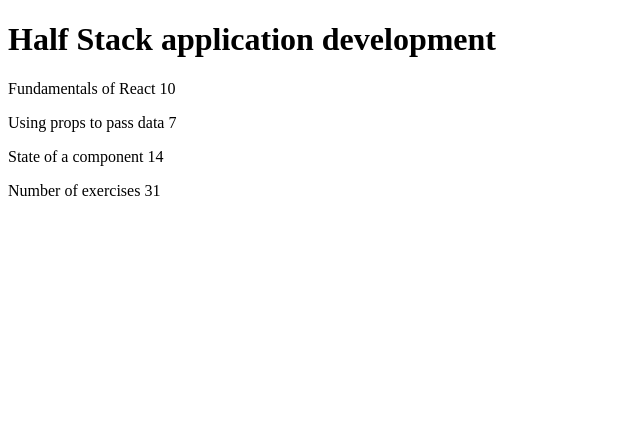
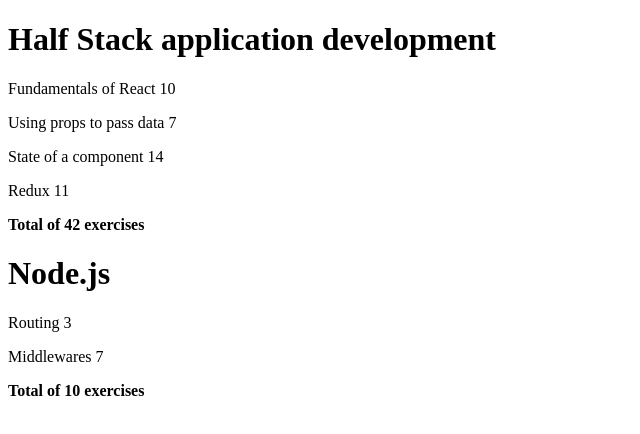
Before and after one commit to nawaf-dh/full-stack-open-exercises-solutions, a React (Vite) app in the folder part1/courseinfo/: page / in a window 1280 px wide. Shown: the top 434 px of the page, without its empty margins (0-640 px from the left). Built offline with nearby package versions, Linux system fonts and the light colour scheme.

Commit message:
Exercises (2.1 - 2.5) submission
Course information steps (6 - 10)

```diff
--- a/part1/courseinfo/src/App.jsx
+++ b/part1/courseinfo/src/App.jsx
@@ -1,59 +1,54 @@
+
+import Course from "./components/Course"
 const App = () => {
-  const course = {
+  const courses = [
+    {
       name: 'Half Stack application development',
+      id: 1,
       parts: [
         {
           name: 'Fundamentals of React',
-        exercises: 10
+          exercises: 10,
+          id: 1
         },
         {
           name: 'Using props to pass data',
-        exercises: 7
+          exercises: 7,
+          id: 2
         },
         {
           name: 'State of a component',
-        exercises: 14
+          exercises: 14,
+          id: 3
+        },
+        {
+          name: 'Redux',
+          exercises: 11,
+          id: 4
+        }
+      ]
+    },
+    {
+      name: 'Node.js',
+      id: 2,
+      parts: [
+        {
+          name: 'Routing',
+          exercises: 3,
+          id: 1
+        },
+        {
+          name: 'Middlewares',
+          exercises: 7,
+          id: 2
         }
       ]
     }
-
-  const Header = (props) => {
-    return <>
-      <h1>{props.name}</h1>
+  ]
+  return (
+    <>
+  {courses.map(course => <Course key={course.id} course={course} />)}
   </>
-  }
-  const Part = (props) => {
-    return <>
-      <p>
-        {props.part.name} {props.part.exercises}
-      </p>
-    </>
-  }
-
-  const Content = (props) => {
-
-    return <>
-      <Part part={props.parts[0]} />
-      <Part part={props.parts[1]} />
-      <Part part={props.parts[2]} />
-    </>
-  }
-  const Total = (props) => {
-    return <>
-      <p>
-       Number of exercises {props.parts[0].exercises + props.parts[1].exercises + props.parts[2].exercises}
-      </p>
-
-    </>
-  }
-
-  return (
-    <div>
-      <Header name={course.name} />
-      <Content
-      parts={course.parts} />
-      <Total parts={course.parts} />
-    </div>
   )
 }
 
--- /dev/null
+++ b/part1/courseinfo/src/components/Content.jsx
@@ -0,0 +1,12 @@
+import Part from "./Part";
+
+
+const Content = ({ parts }) => {
+    return (
+        <>
+            {parts.map(part => <Part key={part.id} part={part} />)}
+        </>
+    )
+}
+
+export default Content
--- /dev/null
+++ b/part1/courseinfo/src/components/Course.jsx
@@ -0,0 +1,14 @@
+import Header from "./Header"
+import Content from "./Content"
+import Total from "./Total"
+const Course = ({ course }) => {
+    return (
+        <>
+
+        <Header name={course.name} />
+        <Content parts={course.parts} />
+        <Total parts={course.parts} />
+        </>
+    )
+}
+export default Course
--- /dev/null
+++ b/part1/courseinfo/src/components/Header.jsx
@@ -0,0 +1,8 @@
+const Header = ({ name }) => {
+    return (
+        <div>
+            <h1>{name}</h1>
+        </div>
+    )
+}
+export default Header
--- /dev/null
+++ b/part1/courseinfo/src/components/Part.jsx
@@ -0,0 +1,11 @@
+const Part = ({ part }) => {
+    return (
+        <>
+            <p>
+                {part.name} {part.exercises}
+            </p>
+        </>
+    )
+}
+
+export default Part
--- /dev/null
+++ b/part1/courseinfo/src/components/Total.jsx
@@ -0,0 +1,10 @@
+const Total = ({ parts }) => {
+    return <>
+        <p>
+        <strong>Total of {parts.reduce((a, b) => a + b.exercises, 0)} exercises</strong>
+        </p>
+
+    </>
+}
+
+export default Total
```
Lines whose indentation alone changed are shown as unchanged.
